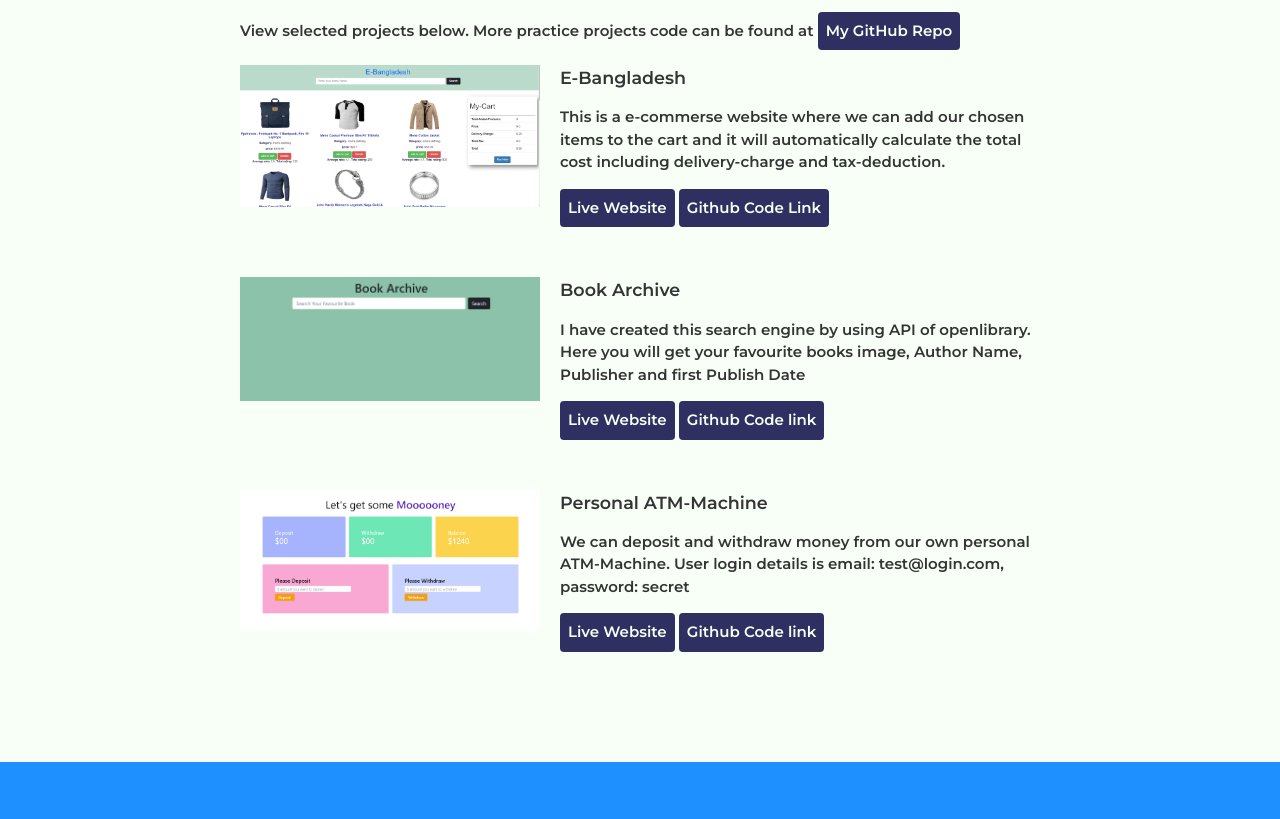
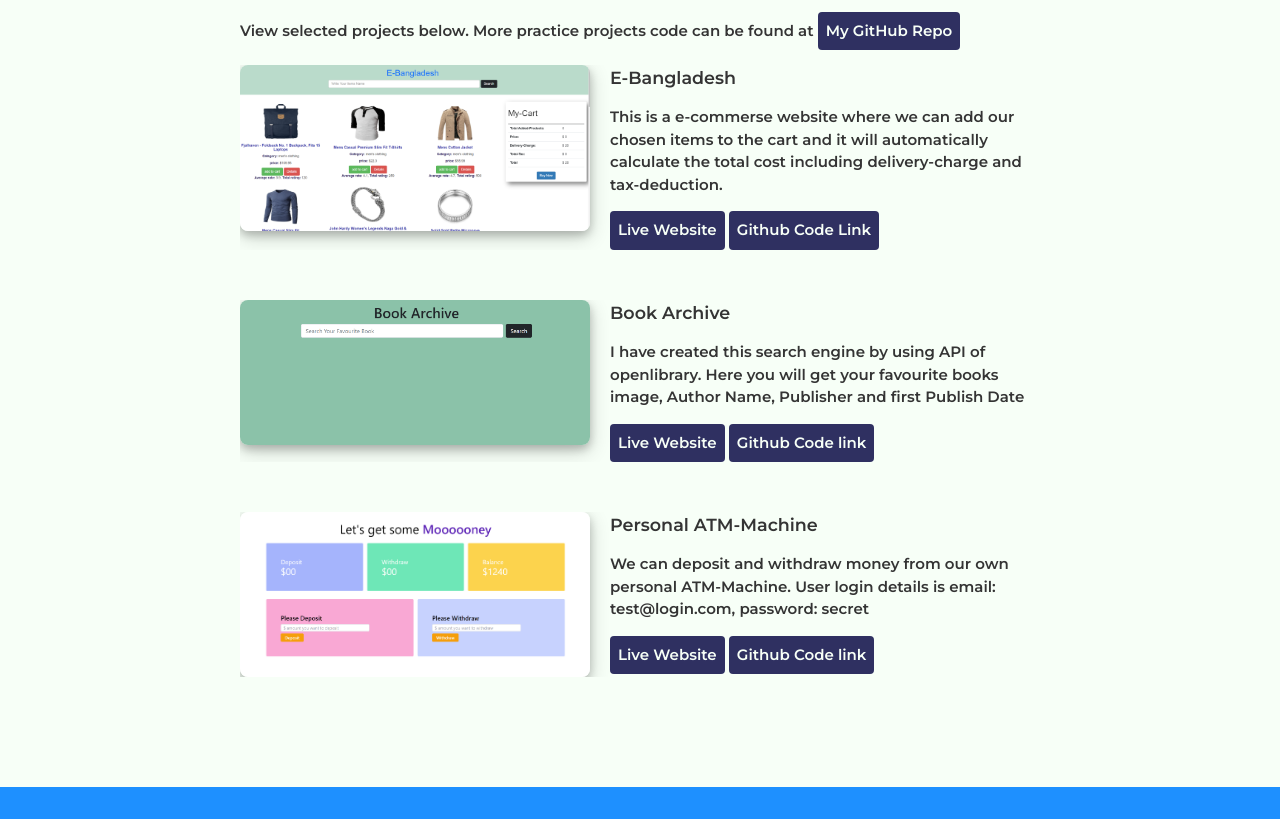
Before and after one commit to md-shajidur-rahman/portfolio, a plain HTML site: page index.html in a window 1280 px wide. Shown: the part 741-1560 px from the top of the page. Drawn offline with Linux system fonts and the light colour scheme.

Commit message:
added image shadow and transition

```diff
--- a/index.html
+++ b/index.html
@@ -30,7 +30,7 @@
 
 				<!-- Project 1 -->
 				<section class="project-item">
-					<img src="images/E-Bangladesh.png" alt="Description of image">
+					<img class="photo" src="images/E-Bangladesh.png" alt="Description of image">
 					<h3>E-Bangladesh</h3>
 					<p>This is a e-commerse website where we can add our chosen items to the cart and it will automatically calculate the total cost including delivery-charge and tax-deduction.</p>
 					<a class="btn" href="https://ranga-store-fix-md-shajidur-rahman.netlify.app/" target="blank">Live Website</a>
@@ -40,7 +40,7 @@
 				<!-- Project 2 -->
 
 				<section class="project-item">
-					<img src="images/bookArchive.png" alt="Description of image">
+					<img class="photo" src="images/bookArchive.png" alt="Description of image">
 					<h3>Book Archive</h3>
 					<p>I have created this search engine by using API of openlibrary. Here you will get your favourite books image, Author Name, Publisher and first Publish Date</p>
 					<a class="btn" href="https://book-archive-md-shajidur-rahman.netlify.app/" target="blank">Live Website</a>
@@ -50,7 +50,7 @@
 				<!-- Project 3 -->
 
 				<section class="project-item">
-					<img src="images/Personal-ATM.png" alt="Description of image">
+					<img class="photo" src="images/Personal-ATM.png" alt="Description of image">
 					<h3>Personal ATM-Machine</h3>
 					<p>We can deposit and withdraw money from our own personal ATM-Machine. User login details is email: test@login.com, password: secret</p>
 					<a class="btn" href="https://md-shajidur-rahman-baap-er-bank.netlify.app/" target="blank">Live Website</a>
--- a/styles.css
+++ b/styles.css
@@ -107,6 +107,15 @@ header {
 	overflow: hidden;
 	margin-bottom: 50px;
 }
+.project-item img {
+	width: 350px;
+	border-radius: 8px;
+	box-shadow: 0 4px 8px 0 rgba(0, 0, 0, 0.2), 0 6px 20px 0 rgba(0, 0, 0, 0.19);
+}
+.photo:hover {
+	transform: scale(1.5);
+    transition: transform 2s ease-in-out;
+}
 .project-item h3 {
 	margin-top: 0;
 }
```
